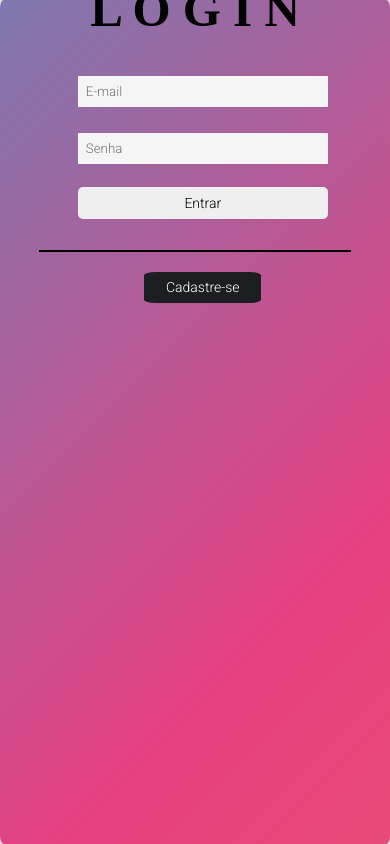
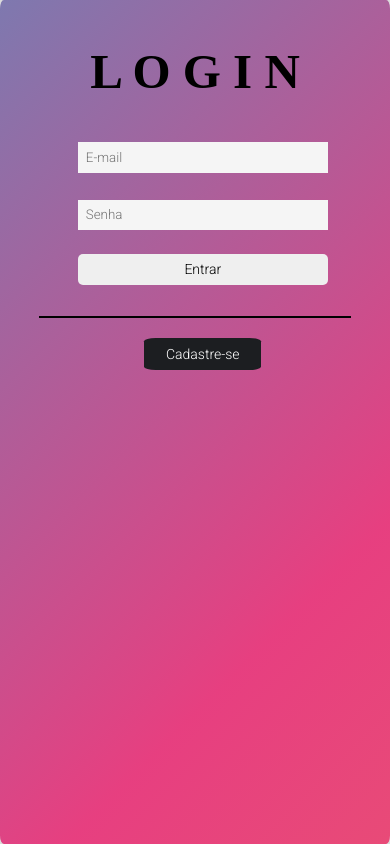
Before and after one commit to luan0412/redeSocial_projeto, a React (Create React App) app: page /Login in a window 390 px wide. Built offline with nearby package versions, Linux system fonts and the light colour scheme; a web font is replaced by a local one.

Commit message:
alteracoes

```diff
--- a/src/css/Login.css
+++ b/src/css/Login.css
@@ -225,7 +225,14 @@ body{
 
        margin-top: 0%;
 
+
     }
+   .logo2{
+      margin: 1%;
+   }
+
+
+
     header{
        display: none;
     }
```
